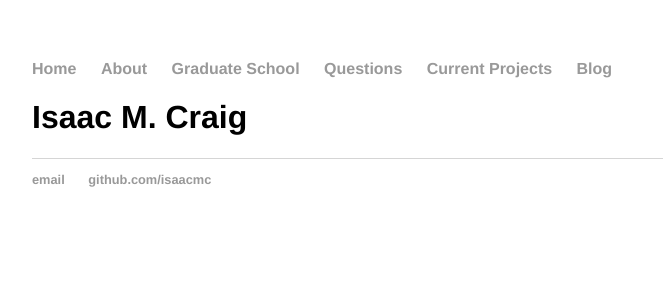
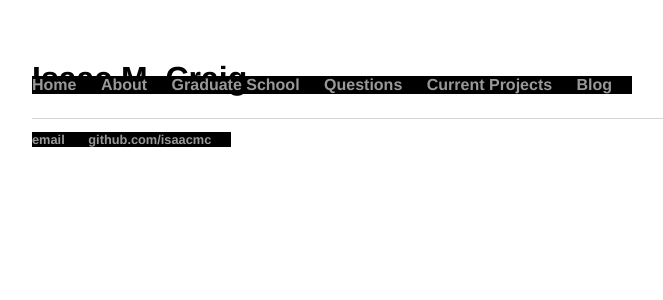
Before and after one commit to isundberg/isaacmc.github.io, a Jekyll site: the page built from index.html, in a window 1280 px wide. Shown: the top 300 px of the page, without its empty margins (160-823 px from the left). Built offline with Jekyll 4.4.1, drawn with Linux system fonts in a browser that asks for light colours.

Commit message:
Update main.css

```diff
--- a/css/main.css
+++ b/css/main.css
@@ -7,6 +7,9 @@ nav ul, footer ul {
     padding: 0px;
     list-style: none;
     font-weight: bold;
+    position: fixed;
+    background: black;
+    color: white;
 }
 nav ul li, footer ul li {
     display: inline;
```
